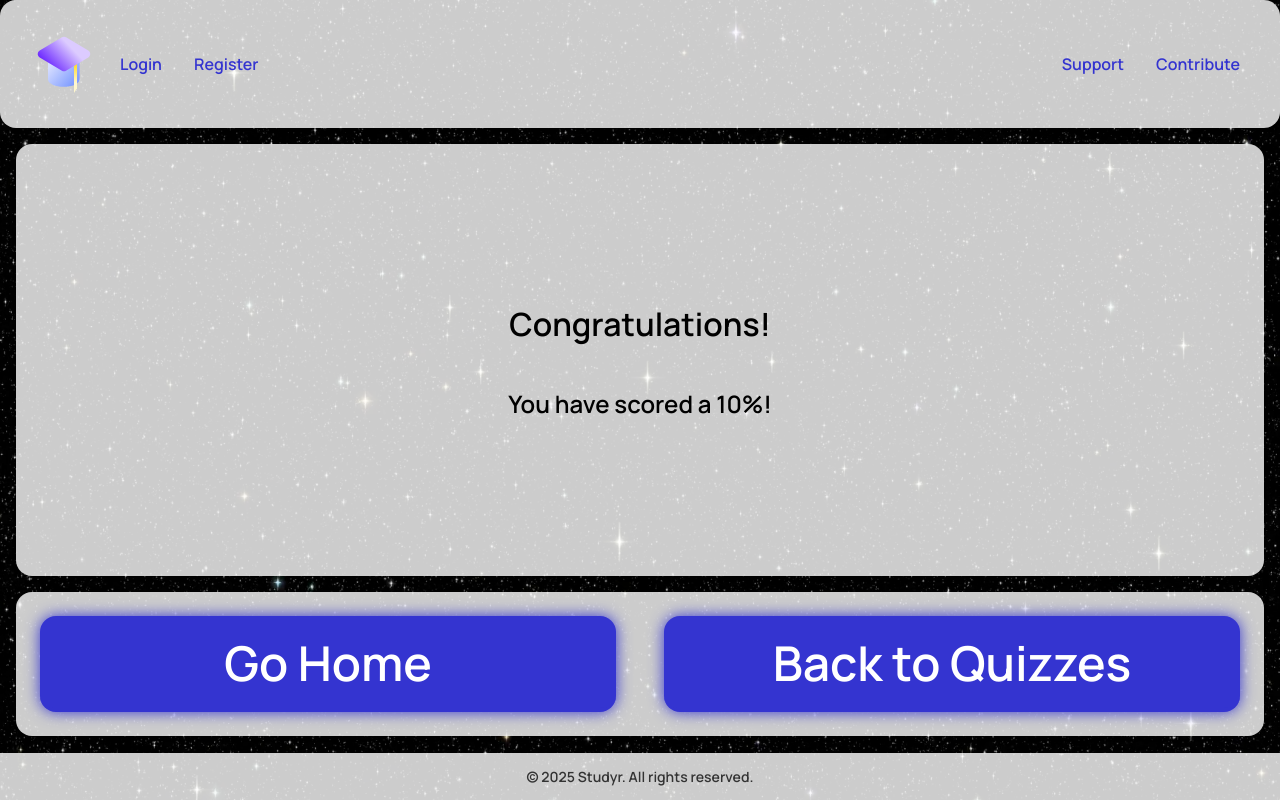
After one commit to rialdcart098/CS50-Week-10, a Flask app: template templates/result.html in a window 1280 px wide. The commit adds this page. Run offline with Flask 3, Linux system fonts and the light colour scheme; the template is opened without the code that fills it: most values are stand-ins (such as "Sample title", 1, 10 or a date in 2020).

Commit message:
Finished scores, and added analytics to database. Need for the index page.

```diff
--- a/static/quiz.js
+++ b/static/quiz.js
@@ -38,7 +38,7 @@ function showQuiz() {
         const res = {
             totalQuestions: quiz.questions.length,
             questionsCorrect: userScore,
-            subject: quiz.subject,
+            subject: quiz.subject_id,
             exam: quiz.exam,
             units: units,
             unitsCorrect: unitCorrect
@@ -51,7 +51,7 @@ function showQuiz() {
         .then(response => response.json())
           .then(response => {
               if (response.status === 'ok') {
-                    window.location.href = `/results/${response.result_id}`;
+                    window.location.href = `/results`;
                 } else {
                     alert('Error saving results.');
               }
--- a/static/script.js
+++ b/static/script.js
@@ -43,6 +43,7 @@ document.addEventListener('DOMContentLoaded', () => {
         quizList.innerHTML = "";
         const a = document.createElement("a");
         a.href = `/quizzes/${fileName.replace('.json','')}`;
+        // try a.href = `${window.location.origin}/quizzes/${fileName.replace('.json','')}`; instead on gh codespaces.
         a.textContent = data.exam;
         quizList.appendChild(a);
     }
--- a/static/style.css
+++ b/static/style.css
@@ -373,3 +373,70 @@ button[class="quiz-button"] {
     justify-content: center;
     grid-row: 1 / 2;
 }
+
+
+
+
+#res-body {
+    font-optical-sizing: auto;
+    font-style: normal;
+    display: flex;
+    flex-direction: column;
+    min-height: 100vh;
+    margin: 0;
+    padding: 0;
+    background-size: cover;
+    background-position: center;
+}
+#res-container {
+  display: grid;
+  grid-template-rows: 3fr 1fr;
+  gap: 1rem;
+  height: calc(100vh - 4rem - 3rem - 4rem);
+  padding: 1rem;
+  box-sizing: border-box;
+  overflow: hidden;
+}
+#res-cont {
+    grid-row: 1 / 2;
+    display: flex;
+    flex-direction: column;
+    align-items: center;
+    justify-content: center;
+    background: rgba(255,255,255,0.8);
+    padding: 2rem;
+    border-radius: 1rem;
+    box-shadow: 0 2px 4px rgba(0,0,0,0.1);
+}
+#res-buttons {
+    grid-row: 2 / 3;
+    display: grid;
+    grid-template-columns: 1fr 1fr;
+    justify-content: center;
+    gap: 2rem;
+    background: rgba(255,255,255,0.8);
+    padding: 1rem;
+    border-radius: 1rem;
+    box-shadow: 0 2px 4px rgba(0,0,0,0.1);
+}
+.res-btn {
+    font-family: "Manrope", sans-serif;
+    display: flex;
+    justify-content: center;
+    align-items: center;
+    font-weight: bold;
+    font-size: 3rem;
+    padding: 0.5rem;
+    border: none;
+    border-radius: 1rem;
+    border-bottom: 0.25rem solid #3434d0;
+    background-color: #3434d0;
+    color: white;
+    cursor: pointer;
+    transition: background-color 0.3s ease;
+    margin: 0.5rem;
+    box-shadow: 0 0 15px rgba(52, 52, 208);
+    white-space: normal;   /* allow line breaks */
+    word-break: break-word; /* break long words */
+    text-align: center;
+}
--- /dev/null
+++ b/templates/result.html
@@ -0,0 +1,16 @@
+{% extends 'layout.html' %}
+{% block content %}
+<body id="res-body">
+    <div id="res-container">
+        <div id="res-cont">
+            <h1>Congratulations!</h1>
+            <h2>You have scored a {{ score }}%!</h2>
+        </div>
+        <div id="res-buttons">
+            <button class="res-btn" onclick="location.href='/'">Go Home</button>
+            <button class="res-btn" onclick="location.href='/quizzes'">Back to Quizzes</button>
+        </div>
+    </div>
+</body>
+
+{% endblock %}
```
Also changed, not shown: routes/results.py (+36 -13 lines), templates/index.html (+28 -2 lines), schema.sql (line endings or trailing spaces).
